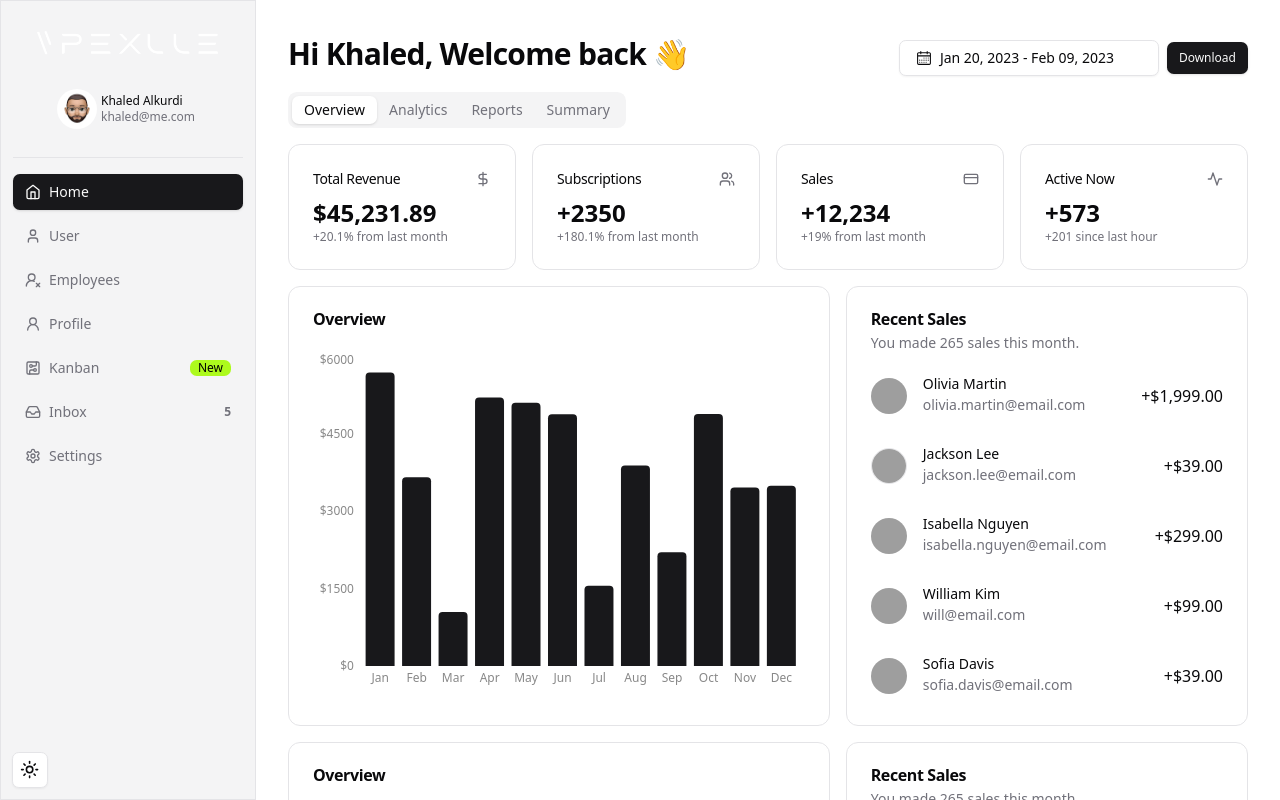
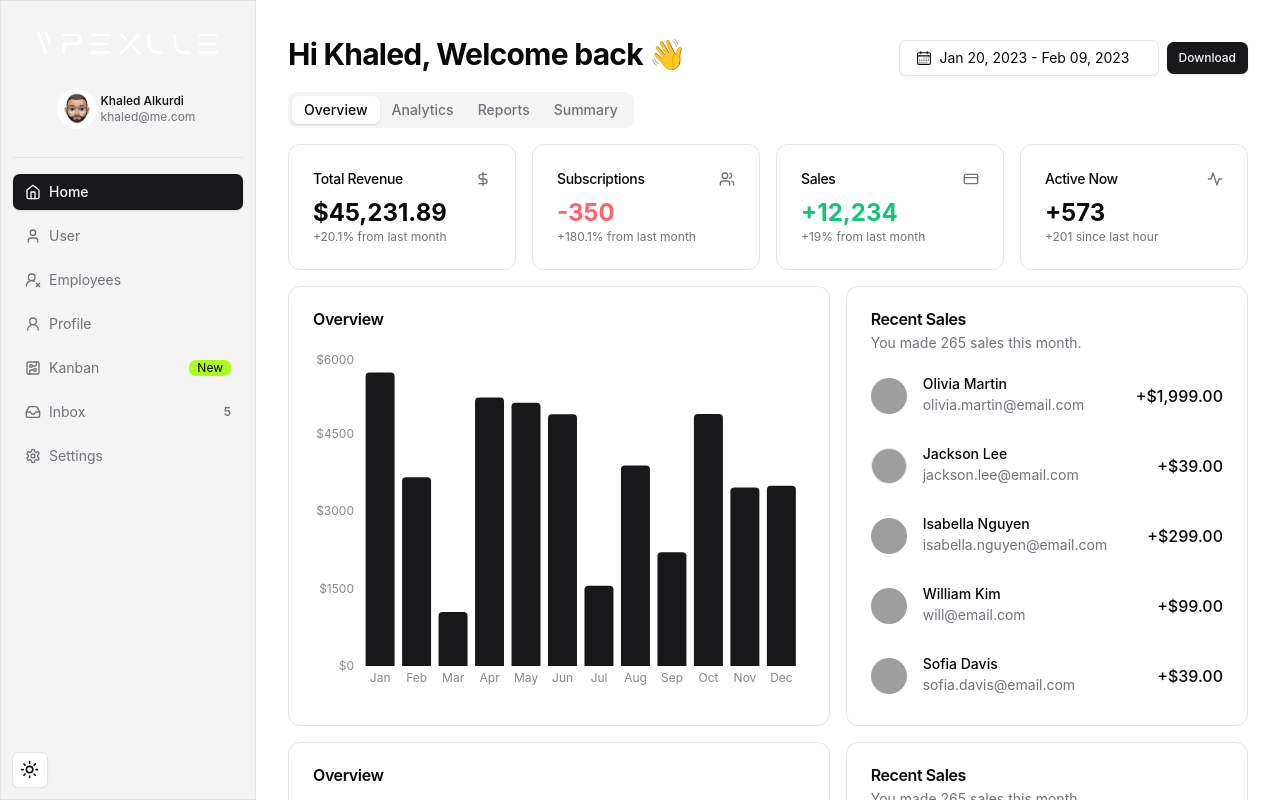
Before and after one commit to pexllecn/pexllecn, a Next.js app: page /dashboard in a window 1280 px wide. Built offline with nearby package versions, Linux system fonts and the light colour scheme; grey boxes are pictures that could not be loaded.

Commit message:
updated colors for card
updated colors for card

```diff
--- a/app/dashboard/page.tsx
+++ b/app/dashboard/page.tsx
@@ -132,7 +132,7 @@ export default function page() {
                   </svg>
                 </CardHeader>
                 <CardContent>
-                  <div className="text-2xl font-bold">+2350</div>
+                  <div className="text-2xl font-bold text-[#ff646c]">-350</div>
                   <p className="text-xs text-muted-foreground">
                     +180.1% from last month
                   </p>
@@ -156,7 +156,7 @@ export default function page() {
                   </svg>
                 </CardHeader>
                 <CardContent>
-                  <div className="text-2xl font-bold">+12,234</div>
+                  <div className="text-2xl font-bold text-[#11c678]">+12,234</div>
                   <p className="text-xs text-muted-foreground">
                     +19% from last month
                   </p>
--- a/app/globals.css
+++ b/app/globals.css
@@ -56,6 +56,7 @@
 @layer base {
   * {
     @apply border-border;
+    font-family: Avenir, -apple-system, BlinkMacSystemFont, "Segoe UI", Roboto, "Helvetica Neue", Arial, "Noto Sans", sans-serif, "Apple Color Emoji", "Segoe UI Emoji", "Segoe UI Symbol", "Noto Color Emoji", sans-serif !important;
   }
   body {
     @apply bg-background text-foreground;
```
